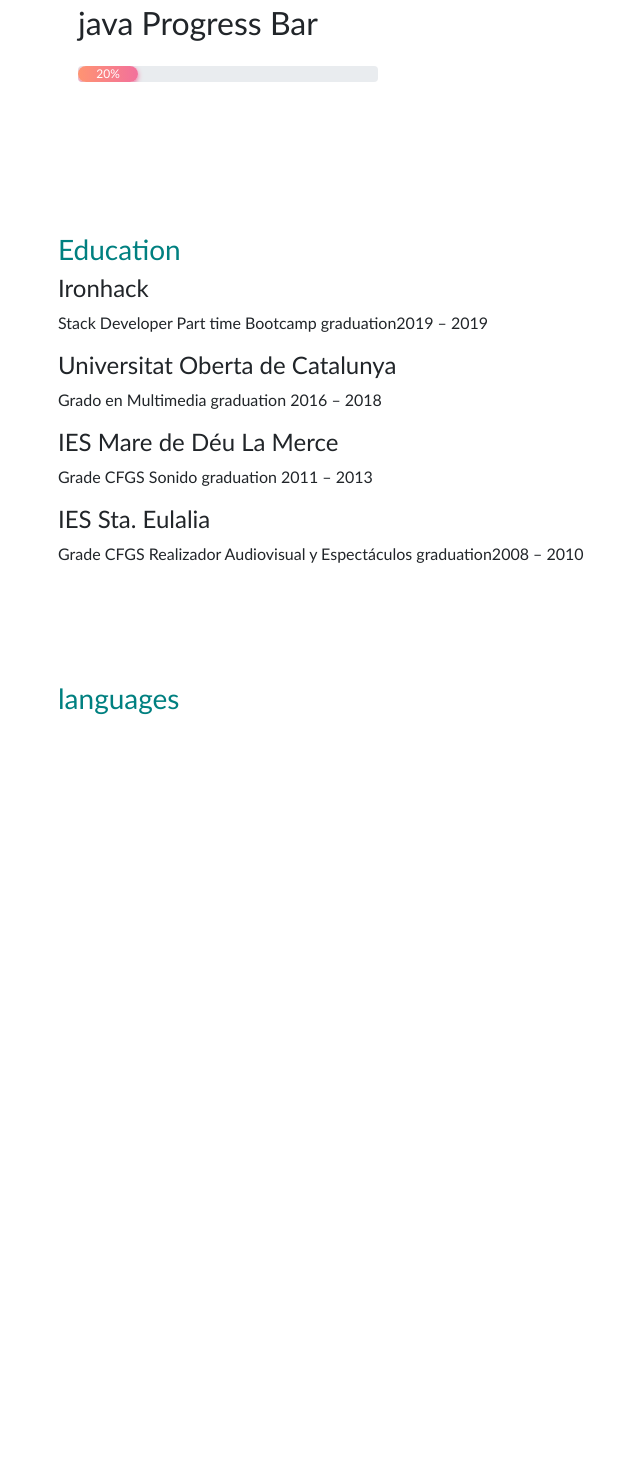
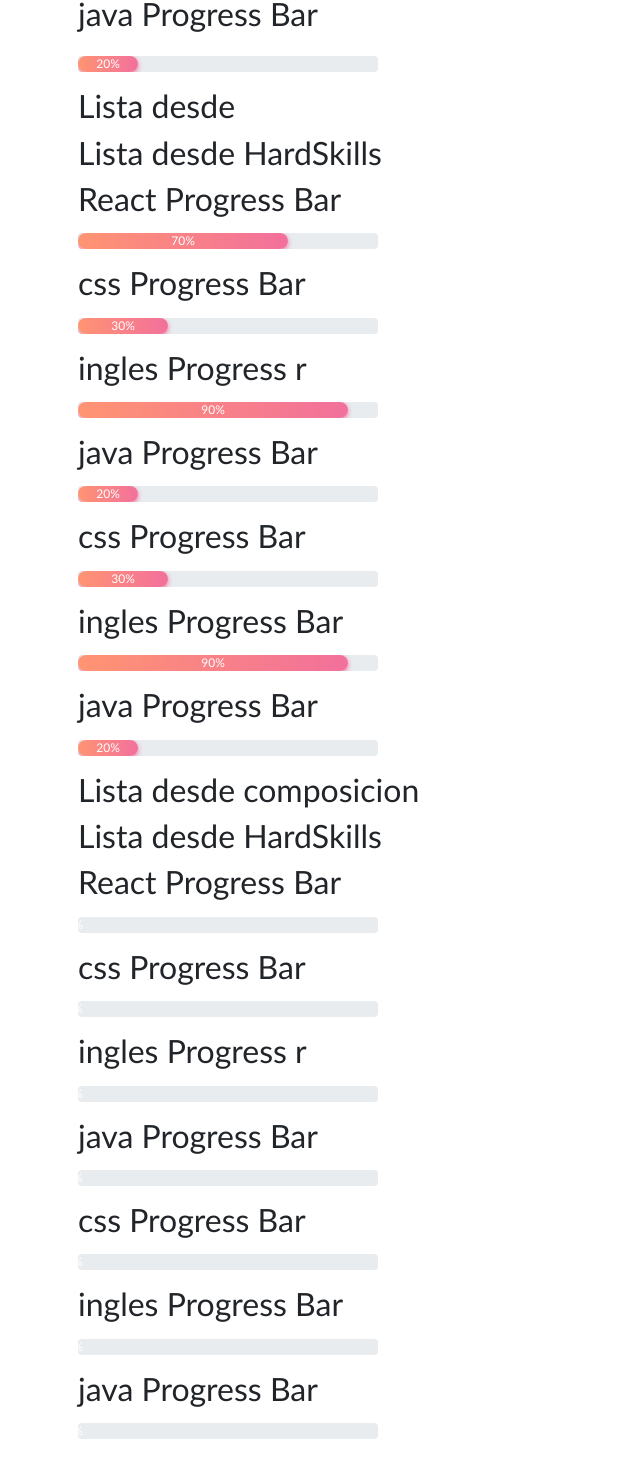
Before and after one commit to johanBautista/jBautista_web, a React (Create React App) app: page /cv in a window 1280 px wide. Shown: the part 2548-4018 px from the top of the page, without its empty margins (27-667 px from the left). Before the commit the page ends 3321 px from the top, so only its background shows below. Built offline with nearby package versions, Linux system fonts and the light colour scheme.

Commit message:
ejercicio padre e hijo hacia hardskill y de aqui a cv

```diff
--- a/src/components/pages/curriculum/Curriculum.css
+++ b/src/components/pages/curriculum/Curriculum.css
@@ -50,7 +50,7 @@
 h3 {
   color: teal;
 }
-.progress {
+/* .progress {
   background-color: #d8d8d8;
   border-radius: 20px;
   position: relative;
@@ -71,7 +71,7 @@ h3 {
   width: 0;
   opacity: 0;
   transition: 1s ease 0.3s;
-}
+} */
 
 @media only screen and (max-width: 990px) {
   .size-img {
--- a/src/components/pages/curriculum/Curriculum.js
+++ b/src/components/pages/curriculum/Curriculum.js
@@ -4,6 +4,8 @@ import { Carousel, ProgressBar } from 'react-bootstrap';
 import foto1 from '../../img/b-cv3.jpg';
 import foto2 from '../../img/home.jpg';
 import foto3 from '../../img/wolfgang-hasselmann-WrLY3abIUyU-unsplash.jpg';
+import HardSkills from './hardSkills/HardSkills';
+import Padre from './compo/Padre';
 // import LearningBar from './progressbar/ProgressBar';
 // import { Link } from 'react-router-dom';
 
@@ -31,7 +33,7 @@ const Progress = ({ done }) => {
 const App = () => {
   return (
     <>
-      <h1>React Progress Bar</h1>
+      <h2>React Progress Bar</h2>
       <Progress done="70" />
       <h2>css Progress Bar</h2>
       <Progress done="30" />
@@ -203,8 +205,16 @@ const Curriculum = () => {
 
           <div className="card-skill">
             <>
-              <h2>Lista</h2>
+              <h2>Lista desde CV</h2>
               <App />
+            </>
+            <>
+              <h2>Lista desde </h2>
+              <HardSkills />
+            </>
+            <>
+              <h2>Lista desde composicion</h2>
+              <Padre/>
             </>
             {/* <Link> </Link> */}
             <ul>
--- /dev/null
+++ b/src/components/pages/curriculum/compo/Hijo.css
@@ -0,0 +1,22 @@
+.progress {
+  background-color: #d8d8d8;
+  border-radius: 20px;
+  position: relative;
+  margin: 15px 0;
+  height: 20px;
+  width: 300px;
+}
+
+.progress-done {
+  background: linear-gradient(to left, #f2709c, #ff9472);
+  box-shadow: 0 3px 3px -5px #f2709c, 0 2px 5px #f2709c;
+  border-radius: 20px;
+  color: #fff;
+  display: flex;
+  align-items: center;
+  justify-content: center;
+  height: 100%;
+  width: 0;
+  opacity: 0;
+  transition: 1s ease 0.3s;
+}
--- /dev/null
+++ b/src/components/pages/curriculum/compo/Hijo.js
@@ -0,0 +1,33 @@
+import React from 'react';
+import './Hijo.css'
+
+const Progress = ({ done }) => {
+  const [style, setStyle] = React.useState({});
+
+  setTimeout(() => {
+    const newStyle = {
+      opacity: 1,
+      width: `${done}%`,
+    };
+
+    setStyle(newStyle);
+  }, 200);
+
+  return (
+    <div className="progress">
+      <div className="progress-done" style={style}>
+        {done}%
+      </div>
+    </div>
+  );
+};
+
+const Hijo = () => {
+  return (
+    <div>
+      <Progress />
+    </div>
+  );
+};
+
+export default Hijo;
--- /dev/null
+++ b/src/components/pages/curriculum/compo/Padre.css
@@ -0,0 +1,22 @@
+/* .progress {
+  background-color: #d8d8d8;
+  border-radius: 20px;
+  position: relative;
+  margin: 15px 0;
+  height: 20px;
+  width: 300px;
+}
+
+.progress-done {
+  background: linear-gradient(to left, #f2709c, #ff9472);
+  box-shadow: 0 3px 3px -5px #f2709c, 0 2px 5px #f2709c;
+  border-radius: 20px;
+  color: #fff;
+  display: flex;
+  align-items: center;
+  justify-content: center;
+  height: 100%;
+  width: 0;
+  opacity: 0;
+  transition: 1s ease 0.3s;
+} */
--- /dev/null
+++ b/src/components/pages/curriculum/compo/Padre.js
@@ -0,0 +1,37 @@
+import React from 'react';
+import Progress from './Hijo.js'
+import './Hijo.css'
+
+const App = (done) => {
+  return (
+    <>
+      <h2>React Progress Bar</h2>
+      <Progress done="70" />
+      <h2>css Progress Bar</h2>
+      <Progress done="30" />
+      <h2>ingles Progress r</h2>
+      <Progress done="90" />
+      <h2>java Progress Bar</h2>
+      <Progress done="20" />
+      <h2>css Progress Bar</h2>
+      <Progress done="30" />
+      <h2>ingles Progress Bar</h2>
+      <Progress done="90" />
+      <h2>java Progress Bar</h2>
+      <Progress done="20" />
+    </>
+  );
+};
+
+const Padre = () => {
+  return (
+    <div>
+      <>
+        <h2>Lista desde HardSkills</h2>
+        <App />
+      </>
+    </div>
+  );
+};
+
+export default Padre;
--- /dev/null
+++ b/src/components/pages/curriculum/hardSkills/HardSkills.css
@@ -0,0 +1,22 @@
+/* .progress {
+  background-color: #d8d8d8;
+  border-radius: 20px;
+  position: relative;
+  margin: 15px 0;
+  height: 20px;
+  width: 300px;
+}
+
+.progress-done {
+  background: linear-gradient(to left, #f2709c, #ff9472);
+  box-shadow: 0 3px 3px -5px #f2709c, 0 2px 5px #f2709c;
+  border-radius: 20px;
+  color: #fff;
+  display: flex;
+  align-items: center;
+  justify-content: center;
+  height: 100%;
+  width: 0;
+  opacity: 0;
+  transition: 1s ease 0.3s;
+} */
--- /dev/null
+++ b/src/components/pages/curriculum/hardSkills/HardSkills.js
@@ -0,0 +1,57 @@
+import React from 'react';
+import './HardSkills.css'
+
+const Progress = ({ done }) => {
+  const [style, setStyle] = React.useState({});
+
+  setTimeout(() => {
+    const newStyle = {
+      opacity: 1,
+      width: `${done}%`,
+    };
+
+    setStyle(newStyle);
+  }, 200);
+
+  return (
+    <div className="progress">
+      <div className="progress-done" style={style}>
+        {done}%
+      </div>
+    </div>
+  );
+};
+
+const App = () => {
+  return (
+    <>
+      <h2>React Progress Bar</h2>
+      <Progress done="70" />
+      <h2>css Progress Bar</h2>
+      <Progress done="30" />
+      <h2>ingles Progress r</h2>
+      <Progress done="90" />
+      <h2>java Progress Bar</h2>
+      <Progress done="20" />
+      <h2>css Progress Bar</h2>
+      <Progress done="30" />
+      <h2>ingles Progress Bar</h2>
+      <Progress done="90" />
+      <h2>java Progress Bar</h2>
+      <Progress done="20" />
+    </>
+  );
+};
+
+const HardSkills = () => {
+  return (
+    <div>
+      <>
+        <h2>Lista desde HardSkills</h2>
+        <App />
+      </>
+    </div>
+  );
+};
+
+export default HardSkills;
```
